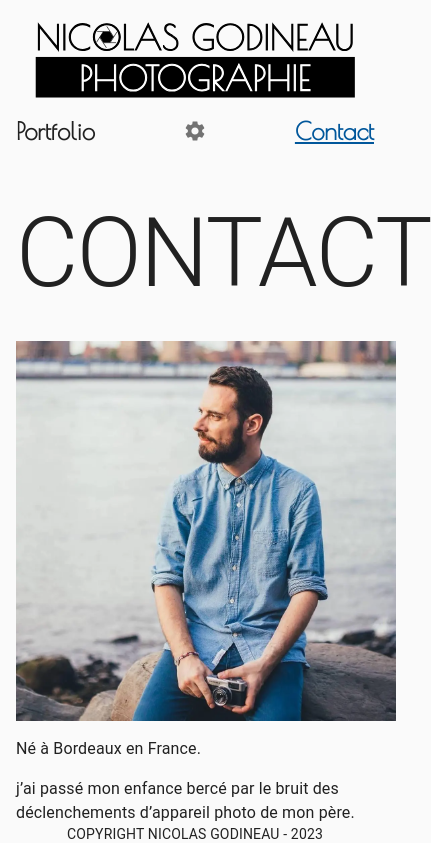
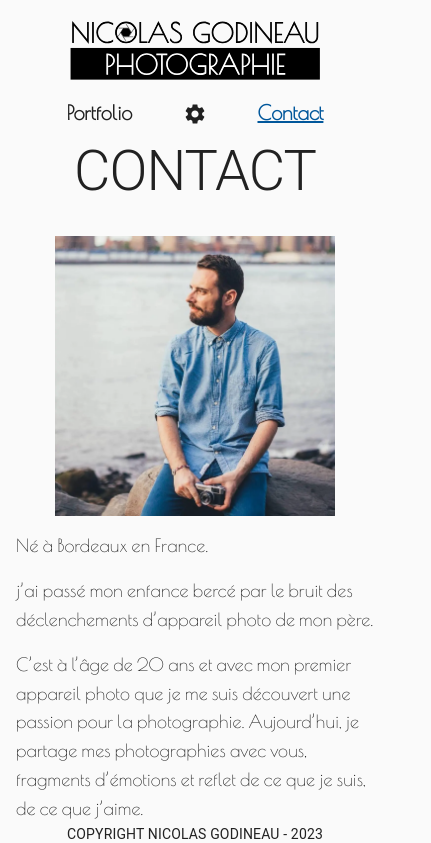
Before and after one commit to nicolasgodineau/nicolas_photographie_react, a React (Create React App) app: page /contact in a window 390 px wide. Shown: the top 843 px of the page, 431 px wide, since content can reach past the window. Built offline with nearby package versions, Linux system fonts and the light colour scheme.

Commit message:
Ajusement CSS (responsive) mise en place différement du theme et des modes light et dark

```diff
--- a/src/App.jsx
+++ b/src/App.jsx
@@ -4,9 +4,6 @@ import { Routes, Route, useLocation } from "react-router-dom";
 
 // CSS & MUI
 import { CssBaseline } from "@mui/material";
-import { ThemeProvider as MuiThemeProvider } from "@mui/material/styles";
-import { ThemeProvider as CustomThemeProvider } from "./themeContext.js";
-import { lightTheme, darkTheme } from "./theme.js";
 
 // Componentes & Pages & Autre
 import Home from "./pages/Home.jsx";
@@ -16,19 +13,26 @@ import Contact from "./pages/Contact.jsx";
 import Footer from "./components/Footer.jsx";
 import Nav from "./components/Nav.jsx";
 
+import { createCustomTheme } from "./theme";
+
+import { ThemeProvider } from "@mui/material/styles";
+
 export default function App() {
-    const [mode, setMode] = useState("light");
-    const theme = mode === "light" ? lightTheme : darkTheme;
+    const [themeMode, setThemeMode] = useState("light");
+
+    const toggleTheme = () => {
+        setThemeMode((prevMode) => (prevMode === "light" ? "dark" : "light"));
+    };
+
+    const theme = createCustomTheme(themeMode);
 
     const location = useLocation();
     const isHome = location.pathname === "/";
 
     return (
-        <MuiThemeProvider theme={theme}>
+        <ThemeProvider theme={theme}>
             <CssBaseline />
-            <CustomThemeProvider mode={mode} setMode={setMode}>
-                {isHome ? null : <Nav />}
-
+            {isHome ? null : <Nav toggleTheme={toggleTheme} />}
             <Routes>
                 <Route path="/" element={<Home />} />
                 <Route path="/portfolio" element={<Portfolio />} />
@@ -36,7 +40,6 @@ export default function App() {
                 <Route path="/contact" element={<Contact />} />
             </Routes>
             {isHome ? null : <Footer />}
-            </CustomThemeProvider>
-        </MuiThemeProvider>
+        </ThemeProvider>
     );
 }
--- a/src/components/CardPortfolio.jsx
+++ b/src/components/CardPortfolio.jsx
@@ -53,6 +53,8 @@ export default function CardPortfolio({ title, srcImg, folder, numImg }) {
                     paddingY: ".5rem",
                     boxShadow: 4,
                     textTransform: "uppercase",
+                    fontFamily: "Poiret One",
+                    fontWeight: "700",
                     color:
                         theme.palette.mode === "light"
                             ? theme.palette.common.white
--- a/src/components/ChangeThemeButton.jsx
+++ b/src/components/ChangeThemeButton.jsx
@@ -1,17 +1,12 @@
 // ChangeThemeButton.js
-import React, { useState } from "react";
-import { Button, Switch } from "@mui/material";
+import React from "react";
+import { Switch } from "@mui/material";
 import { styled } from "@mui/material/styles";
-import { useTheme } from "../themeContext.js";
-import LightModeIcon from "@mui/icons-material/LightMode";
-import DarkModeIcon from "@mui/icons-material/DarkMode";
+import { useTheme } from "@mui/material/styles";
 
-export default function ChangeThemeButton() {
-    const { mode, setMode } = useTheme();
+export default function ChangeThemeButton({ toggleTheme }) {
+    const theme = useTheme();
 
-    const toggleTheme = () => {
-        setMode((prevMode) => (prevMode === "light" ? "dark" : "light"));
-    };
     const MaterialUISwitch = styled(Switch)(({ theme }) => ({
         width: 62,
         height: 34,
@@ -64,7 +59,7 @@ export default function ChangeThemeButton() {
     return (
         <>
             <MaterialUISwitch
-                checked={mode === "dark"}
+                checked={theme.palette.mode === "dark"}
                 onChange={toggleTheme}
             />
         </>
--- a/src/components/Fancybox.jsx
+++ b/src/components/Fancybox.jsx
@@ -3,9 +3,11 @@ import React, { useRef, useEffect } from "react";
 import { Fancybox as NativeFancybox } from "@fancyapps/ui";
 import "@fancyapps/ui/dist/fancybox/fancybox.css";
 import { Avatar, Box } from "@mui/material";
+import { useTheme } from "@mui/material/styles";
 
 export default function Fancybox(props) {
     const containerRef = useRef(null);
+    const theme = useTheme();
 
     useEffect(() => {
         const container = containerRef.current;
@@ -26,7 +28,16 @@ export default function Fancybox(props) {
             ref={containerRef}
             sx={{
                 height: "320px",
+                width: "320px",
                 cursor: "pointer",
+                [theme.breakpoints.down("md")]: {
+                    height: "280px",
+                    width: "280px",
+                },
+                [theme.breakpoints.down("sm")]: {
+                    height: "160px",
+                    width: "160px",
+                },
             }}
         >
             <Avatar
--- a/src/components/MainContainer.jsx
+++ b/src/components/MainContainer.jsx
@@ -1,8 +1,9 @@
 import React, { useContext } from "react";
-
+import { useTheme } from "@mui/material/styles";
 import { Container } from "@mui/material";
 
 export default function CustomArticleContainer({ children }) {
+    const theme = useTheme();
     return (
         <Container
             component="main"
@@ -15,6 +16,9 @@ export default function CustomArticleContainer({ children }) {
                 justifyContent: "space-between",
                 gap: "1rem",
                 paddingY: "1rem",
+                [theme.breakpoints.down("sm")]: {
+                    padding: "0.5rem 0 3rem 0",
+                },
             }}
         >
             {children}
--- a/src/components/Nav.jsx
+++ b/src/components/Nav.jsx
@@ -8,13 +8,10 @@ import homelogo from "../img/Ressources/logo/logo_index_blanc.svg";
 import logoLight from "../img/Ressources/logo/logoLight.svg";
 import logoDark from "../img/Ressources/logo/logoDark.svg";
 
-import ChangeLanguageButton from "./ChangeLanguageButton.jsx";
-import ChangeThemeButton from "./ChangeThemeButton.jsx";
-
 import { useTheme } from "@mui/material/styles";
 import SettingsMenu from "./SettingsMenu.jsx";
 
-export default function Nav() {
+export default function Nav({ toggleTheme }) {
     const { t } = useTranslation();
     const theme = useTheme();
     const location = useLocation();
@@ -62,6 +59,9 @@ export default function Nav() {
         ...(isBlurred && {
             backdropFilter: "blur(20px) saturate(0)",
         }),
+        [theme.breakpoints.down("sm")]: {
+            paddingBottom: "0rem",
+        },
     };
 
     return (
@@ -71,9 +71,18 @@ export default function Nav() {
             disableGutters={true}
             sx={isHome ? PropsHome : PropsPages}
         >
-            <Container maxWidth="logo" disableGutters={true}>
+            <Container
+                maxWidth="logo"
+                disableGutters={true}
+                sx={{
+                    [theme.breakpoints.down("sm")]: {
+                        width: "250px",
+                    },
+                }}
+            >
                 <Avatar
                     variant="square"
+                    alt="Logo Nicolas Godineau Photographie"
                     src={
                         isHome
                             ? homelogo
@@ -97,6 +106,10 @@ export default function Nav() {
                     alignItems: "center",
                     justifyContent: isHome ? "space-evenly" : "space-between",
                     paddingY: "1rem",
+                    [theme.breakpoints.down("sm")]: {
+                        paddingBottom: "0rem",
+                        justifyContent: "space-evenly",
+                    },
                 }}
             >
                 <Link
@@ -119,7 +132,7 @@ export default function Nav() {
                 >
                     {t("portfolio.title")}
                 </Link>
-                {isHome ? null : <SettingsMenu />}
+                {isHome ? null : <SettingsMenu toggleTheme={toggleTheme} />}
 
                 <Link
                     rel="noopener noreferrer"
--- a/src/components/SettingsMenu.jsx
+++ b/src/components/SettingsMenu.jsx
@@ -1,12 +1,11 @@
 import React, { useState, useEffect } from "react";
-import { IconButton, Menu, Box, Button } from "@mui/material";
-import { shadows } from "@mui/system";
+import { Box, ButtonGroup, IconButton } from "@mui/material";
 import SettingsIcon from "@mui/icons-material/Settings";
 import ChangeLanguageButton from "./ChangeLanguageButton.jsx";
 import ChangeThemeButton from "./ChangeThemeButton.jsx";
 import CancelIcon from "@mui/icons-material/Cancel";
 
-export default function SettingsMenu() {
+export default function SettingsMenu({ toggleTheme }) {
     const [showSettings, setShowSettings] = useState(false);
 
     const toggleSettings = () => {
@@ -25,8 +24,14 @@ export default function SettingsMenu() {
         }
     }, [showSettings]);
 
+    const buttons = [
+        <ChangeLanguageButton />,
+        <CancelIcon onClick={toggleSettings} />,
+        <ChangeThemeButton toggleTheme={toggleTheme} />,
+    ];
+
     return (
-        <IconButton
+        <ButtonGroup
             sx={{
                 height: "35px",
                 display: "flex",
@@ -36,19 +41,10 @@ export default function SettingsMenu() {
                 justifyContent: "center",
                 gap: "1rem",
                 borderRadius: "0px",
+                cursor: "pointer",
             }}
         >
-            {showSettings ? (
-                <>
-                    <ChangeLanguageButton />
-                    <CancelIcon onClick={toggleSettings} />
-                    <ChangeThemeButton />
-                </>
-            ) : (
-                <>
-                    <SettingsIcon onClick={toggleSettings} />
-                </>
-            )}
-        </IconButton>
+            {showSettings ? buttons : <SettingsIcon onClick={toggleSettings} />}
+        </ButtonGroup>
     );
 }
--- a/src/pages/Contact.jsx
+++ b/src/pages/Contact.jsx
@@ -32,7 +32,9 @@ export default function Contact() {
             >
                 {t("contact")}
             </Typography>
-            <Box
+            <Container
+                maxWidth={false}
+                disableGutters={false}
                 sx={{
                     width: "100%",
                     display: "flex",
@@ -40,16 +42,21 @@ export default function Contact() {
                     flexWrap: "wrap",
                     justifyContent: "space-evenly",
                     gap: "1rem",
-                    padding: "0",
                     marginY: "1rem",
                 }}
             >
                 <Avatar
                     variant="square"
                     src={Nicolas}
+                    alt="Nicolas"
                     sx={{
                         height: "380px",
                         width: "380px",
+                        [theme.breakpoints.down("sm")]: {
+                            maxWidth: "280px",
+                            height: "fit-content",
+                            width: "fit-content",
+                        },
                     }}
                 />
                 <Container
@@ -68,11 +75,13 @@ export default function Contact() {
                 >
                     {aboutText.map((text, index) => (
                         <Typography
+                            component="p"
                             variant={
-                                index === aboutText.length - 1 ? "h5" : "body1"
+                                index === aboutText.length - 1 ? "h4" : "h6"
                             }
                             key={index}
                             sx={{
+                                fontFamily: "Poiret One",
                                 paddingX:
                                     index === aboutText.length - 1
                                         ? "1rem"
@@ -91,7 +100,7 @@ export default function Contact() {
                         </Typography>
                     ))}
                 </Container>
-            </Box>
+            </Container>
             <ContactModal />
         </MainContainer>
     );
--- a/src/theme.js
+++ b/src/theme.js
@@ -1,10 +1,7 @@
-// theme.js
-import { createTheme } from "@mui/material";
-import { grey, green } from "@mui/material/colors";
+import { createTheme, responsiveFontSizes } from "@mui/material/styles";
+import grey from "@mui/material/colors/grey";
 
-export const lightTheme = createTheme({
-    palette: {
-        mode: "light",
+export const lightPalette = {
     primary: {
         main: grey[900],
     },
@@ -17,6 +14,29 @@ export const lightTheme = createTheme({
     accent: grey[900],
     nav: "#fafafa7a",
     linkActive: "#01579b",
+};
+
+export const darkPalette = {
+    primary: {
+        main: grey[50],
+    },
+    secondary: {
+        main: grey[900],
+    },
+    background: {
+        /*  */ default: grey[900],
+    },
+    accent: grey[50],
+    nav: "#2121217a",
+};
+
+export const createCustomTheme = (mode) => {
+    const palette = mode === "light" ? lightPalette : darkPalette;
+
+    let theme = createTheme({
+        palette: {
+            mode,
+            ...palette,
         },
         breakpoints: {
             values: {
@@ -29,30 +49,7 @@ export const lightTheme = createTheme({
             },
         },
     });
+    theme = responsiveFontSizes(theme);
 
-export const darkTheme = createTheme({
-    palette: {
-        mode: "dark",
-        primary: {
-            main: grey[50],
-        },
-        secondary: {
-            main: green[900],
-        },
-        background: {
-            /*  */ default: grey[900],
-        },
-        accent: grey[50],
-        nav: "#2121217a",
-    },
-    breakpoints: {
-        values: {
-            logo: 320,
-            xs: 375,
-            sm: 600,
-            md: 960,
-            lg: 1280,
-            xl: 1920,
-        },
-    },
-});
+    return theme;
+};
--- a/src/themeContext.js
+++ /dev/null
@@ -1,17 +0,0 @@
-// ThemeContext.js
-import React, { createContext, useContext } from "react";
-
-const ThemeContext = createContext();
-
-export function ThemeProvider({ children, mode, setMode }) {
-    // Ajoutez mode et setMode comme props
-    return (
-        <ThemeContext.Provider value={{ mode, setMode }}>
-            {children}
-        </ThemeContext.Provider>
-    );
-}
-
-export function useTheme() {
-    return useContext(ThemeContext);
-}
```
Also changed, not shown: public/index.html (+5 -5 lines), src/pages/Gallery.jsx (+10 -8 lines). Lines whose indentation alone changed are shown as unchanged.
